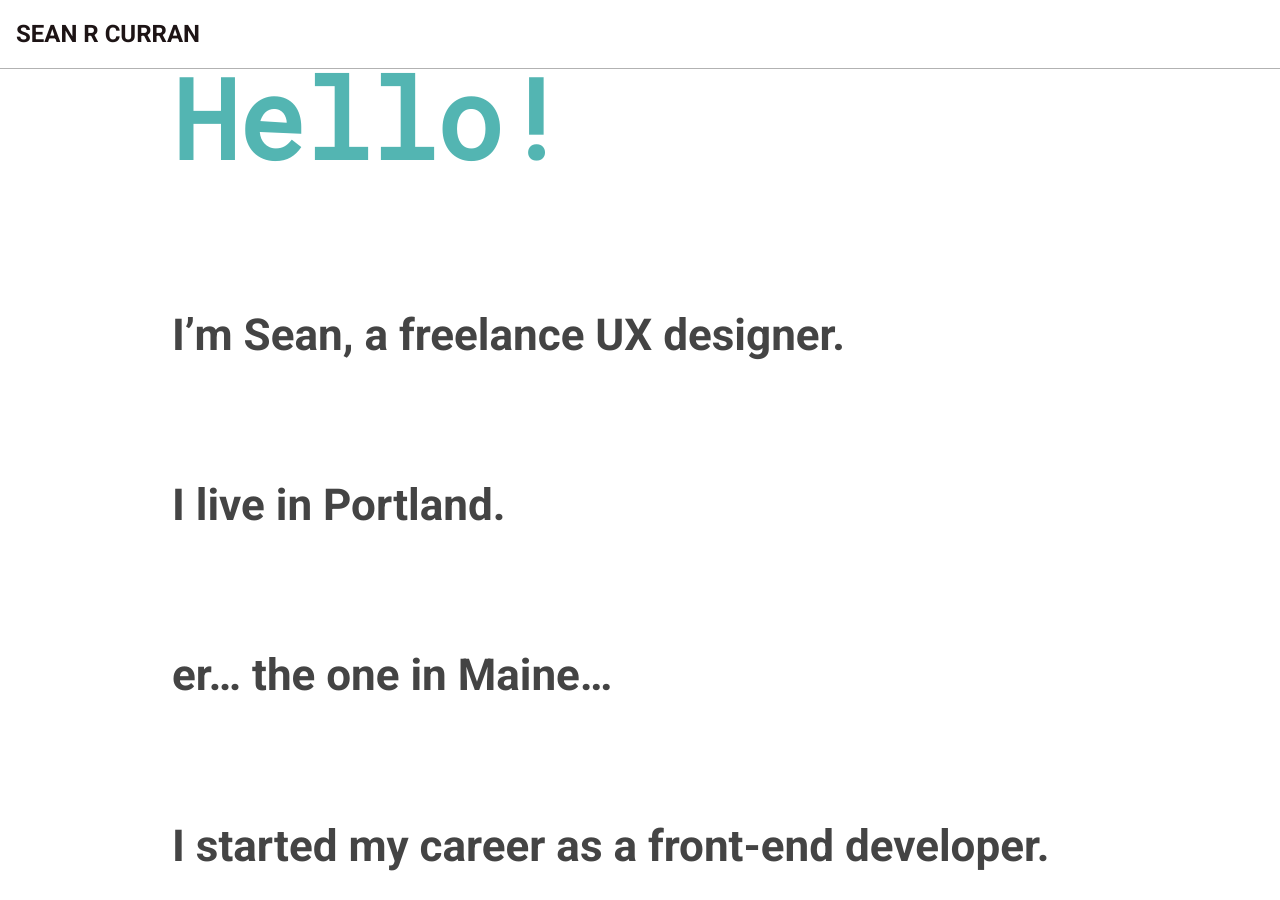
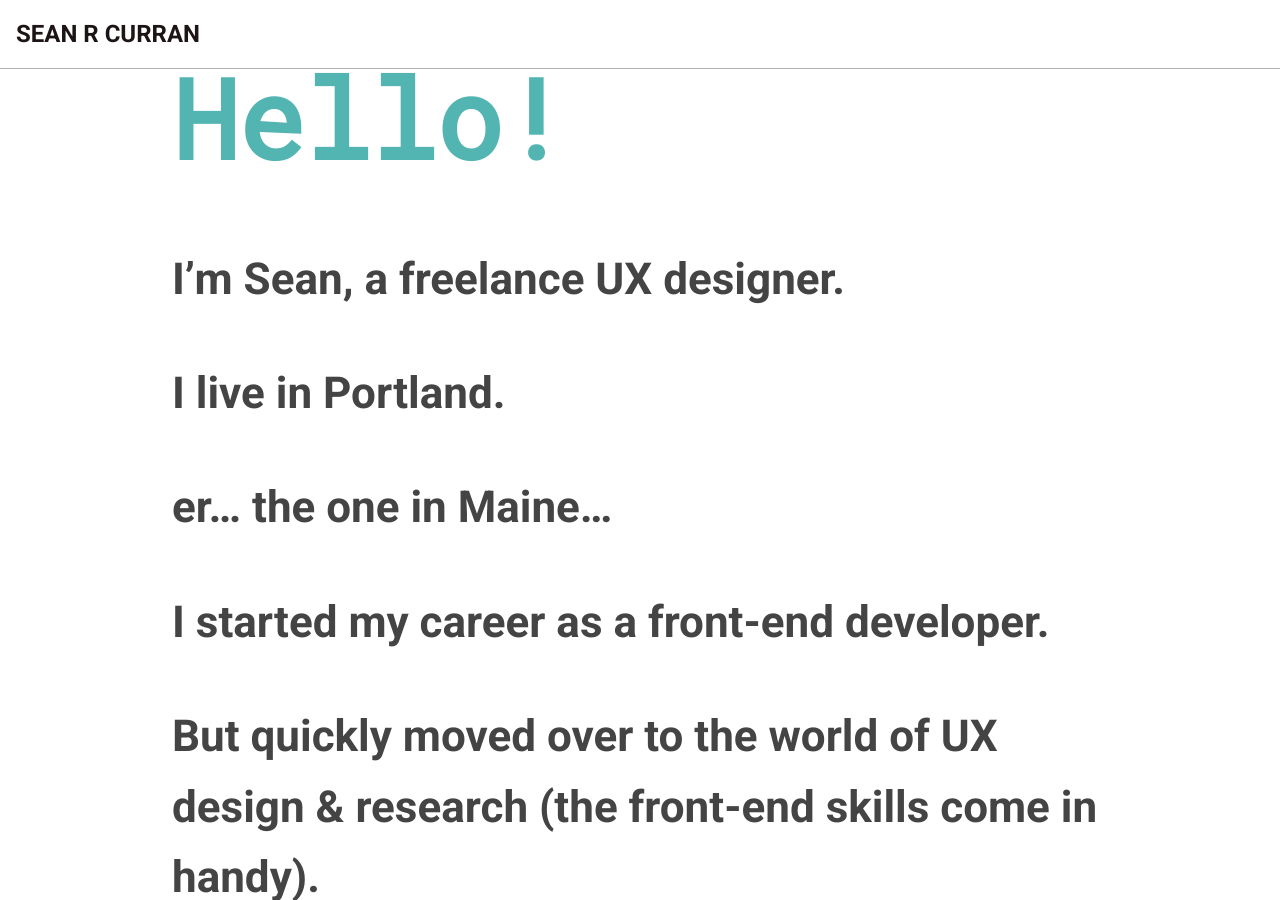
Before and after one commit to srcurran/srcurran.github.io, a Jekyll site: the page built from lock.md, in a window 1280 px wide and 900 px high, scrolled down 622 px. Built offline with Jekyll 4.4.1, drawn with Linux system fonts in a browser that asks for light colours.

Commit message:
tightened spacing on hompage

```diff
--- a/_sass/_custom.scss
+++ b/_sass/_custom.scss
@@ -100,7 +100,7 @@ main{
 main.homepage{
 	h1, p{
 		max-width:1000px;
-		margin-bottom:100px;
+		margin-bottom:25px;
 	}
 }
 
@@ -339,16 +339,6 @@ footer{
 	}
 	main{
 		padding-top:2rem;}
-	main.homepage{
-		h1{
-			margin-bottom:2rem;
-			font-size:2.5rem;
-		}
-		p{
-			font-size:1.25rem;
-			margin-bottom:.25rem;
-		}
-	}
 	main.case-study{
 		padding-bottom:0;
 		.project-overview{
```
